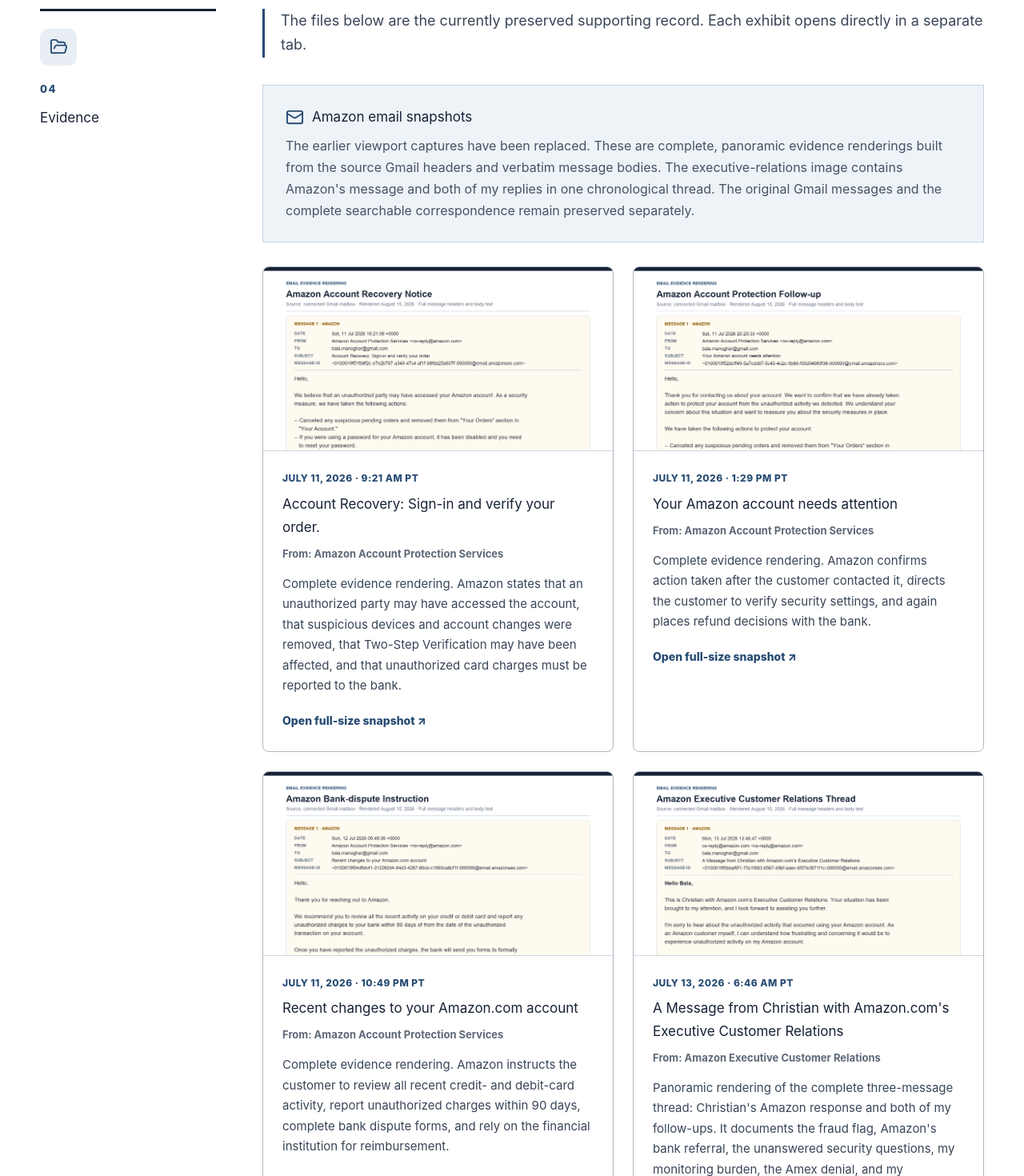
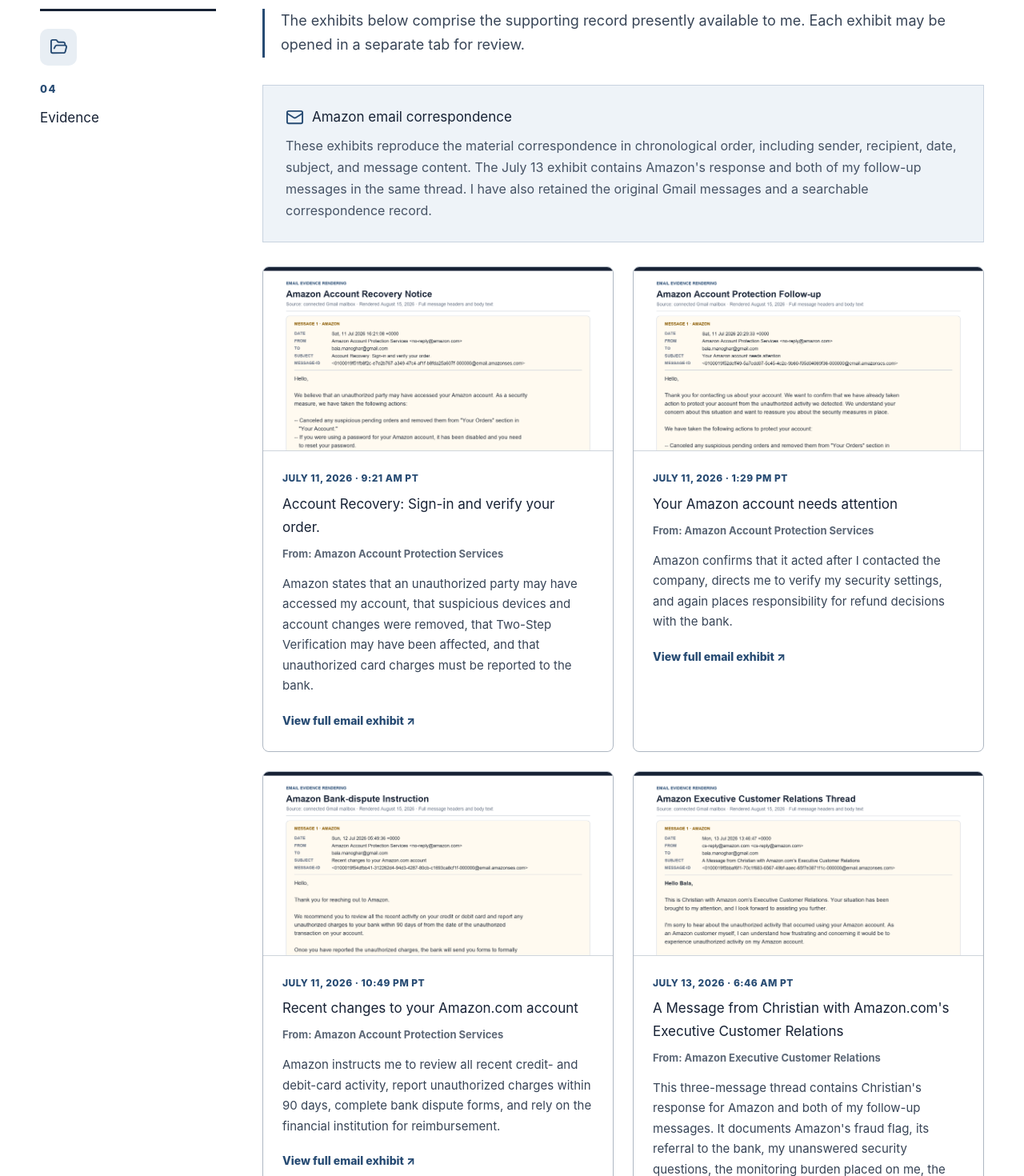
Before and after one commit to Balamm27/amazon-dispute, a Next.js app: page / in a window 1280 px wide. Shown: the part 7680-9150 px from the top of the page at 80% size. Built offline with nearby package versions, Linux system fonts and the light colour scheme.

Commit message:
Remove internal production language from evidence section

```diff
--- a/app/page.tsx
+++ b/app/page.tsx
@@ -124,28 +124,28 @@
     date: "July 11, 2026 · 9:21 AM PT",
     sender: "Amazon Account Protection Services",
     subject: "Account Recovery: Sign-in and verify your order.",
-    significance: "Complete evidence rendering. Amazon states that an unauthorized party may have accessed the account, that suspicious devices and account changes were removed, that Two-Step Verification may have been affected, and that unauthorized card charges must be reported to the bank.",
+    significance: "Amazon states that an unauthorized party may have accessed my account, that suspicious devices and account changes were removed, that Two-Step Verification may have been affected, and that unauthorized card charges must be reported to the bank.",
     href: "/evidence/email-snapshots/amazon-account-recovery-jul-11.png",
   },
   {
     date: "July 11, 2026 · 1:29 PM PT",
     sender: "Amazon Account Protection Services",
     subject: "Your Amazon account needs attention",
-    significance: "Complete evidence rendering. Amazon confirms action taken after the customer contacted it, directs the customer to verify security settings, and again places refund decisions with the bank.",
+    significance: "Amazon confirms that it acted after I contacted the company, directs me to verify my security settings, and again places responsibility for refund decisions with the bank.",
     href: "/evidence/email-snapshots/amazon-account-needs-attention-jul-11.png",
   },
   {
     date: "July 11, 2026 · 10:49 PM PT",
     sender: "Amazon Account Protection Services",
     subject: "Recent changes to your Amazon.com account",
-    significance: "Complete evidence rendering. Amazon instructs the customer to review all recent credit- and debit-card activity, report unauthorized charges within 90 days, complete bank dispute forms, and rely on the financial institution for reimbursement.",
+    significance: "Amazon instructs me to review all recent credit- and debit-card activity, report unauthorized charges within 90 days, complete bank dispute forms, and rely on the financial institution for reimbursement.",
     href: "/evidence/email-snapshots/amazon-recent-changes-jul-12.png",
   },
   {
     date: "July 13, 2026 · 6:46 AM PT",
     sender: "Amazon Executive Customer Relations",
     subject: "A Message from Christian with Amazon.com's Executive Customer Relations",
-    significance: "Panoramic rendering of the complete three-message thread: Christian's Amazon response and both of my follow-ups. It documents the fraud flag, Amazon's bank referral, the unanswered security questions, my monitoring burden, the Amex denial, and my preservation requests.",
+    significance: "This three-message thread contains Christian's response for Amazon and both of my follow-up messages. It documents Amazon's fraud flag, its referral to the bank, my unanswered security questions, the monitoring burden placed on me, the Amex denial, and my requests to preserve evidence.",
     href: "/evidence/email-snapshots/amazon-executive-relations-jul-13.png",
   },
 ];
@@ -253,23 +253,23 @@
       <section className="case-section evidence-section" id="evidence">
         <div className="section-label"><div className="section-icon"><FolderOpen aria-hidden="true" /></div><span>04</span><h2>Evidence</h2></div>
         <div className="section-content">
-          <p className="section-intro">The files below are the currently preserved supporting record. Each exhibit opens directly in a separate tab.</p>
+          <p className="section-intro">The exhibits below comprise the supporting record presently available to me. Each exhibit may be opened in a separate tab for review.</p>
           <div className="snapshot-heading">
-            <h3><Mail aria-hidden="true" /> Amazon email snapshots</h3>
-            <p>The earlier viewport captures have been replaced. These are complete, panoramic evidence renderings built from the source Gmail headers and verbatim message bodies. The executive-relations image contains Amazon's message and both of my replies in one chronological thread. The original Gmail messages and the complete searchable correspondence remain preserved separately.</p>
+            <h3><Mail aria-hidden="true" /> Amazon email correspondence</h3>
+            <p>These exhibits reproduce the material correspondence in chronological order, including sender, recipient, date, subject, and message content. The July 13 exhibit contains Amazon's response and both of my follow-up messages in the same thread. I have also retained the original Gmail messages and a searchable correspondence record.</p>
           </div>
           <div className="email-snapshot-grid">
             {emailSnapshots.map((email) => (
               <article className="email-snapshot" key={email.subject}>
-                <a href={email.href} target="_blank" rel="noreferrer" aria-label={`Open snapshot of ${email.subject}`}>
-                  <img src={email.href} alt={`Gmail snapshot: ${email.subject}`} />
+                <a href={email.href} target="_blank" rel="noreferrer" aria-label={`Open email exhibit: ${email.subject}`}>
+                  <img src={email.href} alt={`Email exhibit: ${email.subject}`} />
                 </a>
                 <div>
                   <p className="snapshot-date">{email.date}</p>
                   <h3>{email.subject}</h3>
                   <p className="snapshot-sender">From: {email.sender}</p>
                   <p>{email.significance}</p>
-                  <a href={email.href} target="_blank" rel="noreferrer">Open full-size snapshot <span aria-hidden="true">↗</span></a>
+                  <a href={email.href} target="_blank" rel="noreferrer">View full email exhibit <span aria-hidden="true">↗</span></a>
                 </div>
               </article>
             ))}
```
Also changed, not shown: 1 other file (tests, documents, lock files or other folders).
